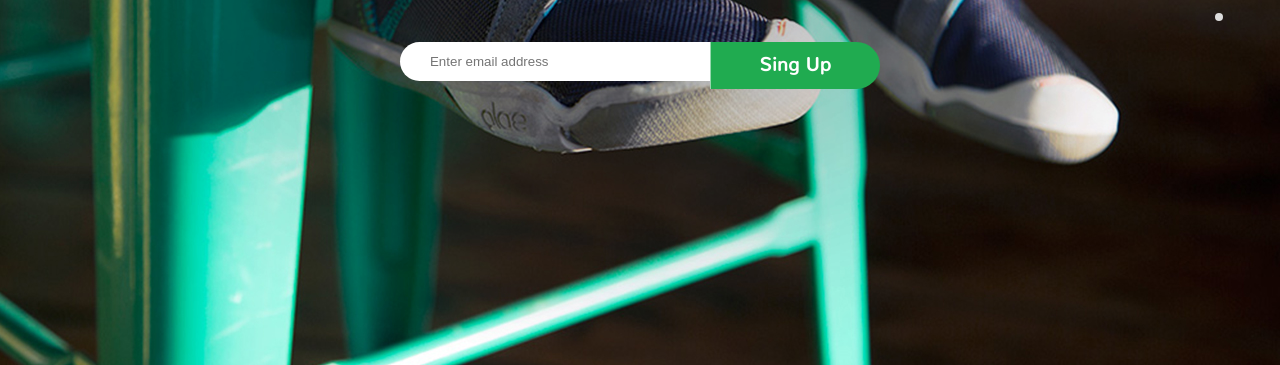
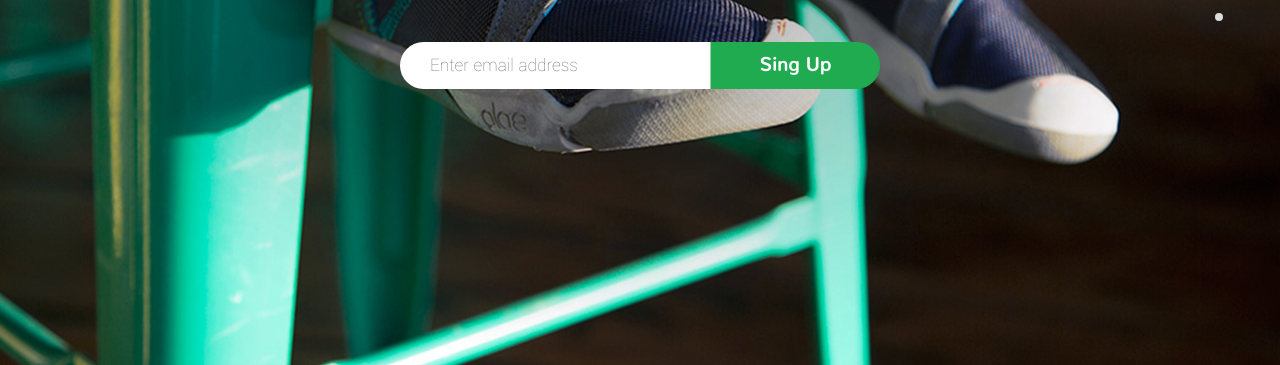
Before and after one commit to CodeZavr/Plae-site, a plain HTML site: page index.html in a window 1280 px wide. Shown: the part 435-800 px from the top of the page. Drawn offline with Linux system fonts and the light colour scheme.

Commit message:
IE 10 changes

```diff
--- /dev/null
+++ b/css/fonts.css
@@ -0,0 +1,59 @@
+@font-face {
+  font-family: "roboto";
+  font-style: normal;
+  font-weight: normal;
+  src: url("../fonts/RobotoRegular/RobotoRegular.eot?#iefix") format("embedded-opentype"), url("../fonts/RobotoRegular/RobotoRegular.woff") format("woff"), url("../fonts/RobotoRegular/RobotoRegular.ttf") format("truetype"); }
+
+@font-face {
+  font-family: "roboto";
+  font-style: normal;
+  font-weight: bold;
+  src: url("../fonts/RobotoBold/RobotoBold.eot?#iefix") format("embedded-opentype"), url("../fonts/RobotoBold/RobotoBold.woff") format("woff"), url("../fonts/RobotoBold/RobotoBold.ttf") format("truetype"); }
+
+@font-face {
+  font-family: "Yantramanav";
+  font-style: normal;
+  font-weight: 100;
+  src: url("../fonts/YantramanavThin/YantramanavThin.eot?#iefix") format("embedded-opentype"), url("../fonts/YantramanavThin/YantramanavThin.woff2") format("woff2"), url("../fonts/YantramanavThin/YantramanavThin.woff") format("woff"), url("../fonts/YantramanavThin/YantramanavThin.ttf") format("truetype"), url("../fonts/YantramanavThin/YantramanavThin.svg#Yantramanav") format("svg"); }
+
+@font-face {
+  font-family: "Yantramanav";
+  font-style: normal;
+  font-weight: 300;
+  src: url("../fonts/YantramanavLight/YantramanavLight.eot?#iefix") format("embedded-opentype"), url("../fonts/YantramanavLight/YantramanavLight.woff2") format("woff2"), url("../fonts/YantramanavLight/YantramanavLight.woff") format("woff"), url("../fonts/YantramanavLight/YantramanavLight.ttf") format("truetype"), url("../fonts/YantramanavLight/YantramanavLight.svg#Yantramanav") format("svg"); }
+
+@font-face {
+  font-family: "Yantramanav";
+  font-style: normal;
+  font-weight: 400;
+  src: url("../fonts/YantramanavRegular/YantramanavRegular.eot?#iefix") format("embedded-opentype"), url("../fonts/YantramanavRegular/YantramanavRegular.woff2") format("woff2"), url("../fonts/YantramanavRegular/YantramanavRegular.woff") format("woff"), url("../fonts/YantramanavRegular/YantramanavRegular.ttf") format("truetype"), url("../fonts/YantramanavRegular/YantramanavRegular.svg#Yantramanav") format("svg"); }
+
+@font-face {
+  font-family: "Yantramanav";
+  font-style: normal;
+  font-weight: 500;
+  src: url("../fonts/YantramanavMedium/YantramanavMedium.eot?#iefix") format("embedded-opentype"), url("../fonts/YantramanavMedium/YantramanavMedium.woff2") format("woff2"), url("../fonts/YantramanavMedium/YantramanavMedium.woff") format("woff"), url("../fonts/YantramanavMedium/YantramanavMedium.ttf") format("truetype"), url("../fonts/YantramanavMedium/YantramanavMedium.svg#Yantramanav") format("svg"); }
+
+@font-face {
+  font-family: "Yantramanav";
+  font-style: normal;
+  font-weight: 700;
+  src: url("../fonts/YantramanavBold/YantramanavBold.eot?#iefix") format("embedded-opentype"), url("../fonts/YantramanavBold/YantramanavBold.woff2") format("woff2"), url("../fonts/YantramanavBold/YantramanavBold.woff") format("woff"), url("../fonts/YantramanavBold/YantramanavBold.ttf") format("truetype"), url("../fonts/YantramanavBold/YantramanavBold.svg#Yantramanav") format("svg"); }
+
+@font-face {
+  font-family: "Yantramanav";
+  font-style: normal;
+  font-weight: 900;
+  src: url("../fonts/YantramanavBlack/YantramanavBlack.eot?#iefix") format("embedded-opentype"), url("../fonts/YantramanavBlack/YantramanavBlack.woff2") format("woff2"), url("../fonts/YantramanavBlack/YantramanavBlack.woff") format("woff"), url("../fonts/YantramanavBlack/YantramanavBlack.ttf") format("truetype"), url("../fonts/YantramanavBlack/YantramanavBlack.svg#Yantramanav") format("svg"); }
+
+@font-face {
+  font-family: "Nunito";
+  font-style: normal;
+  font-weight: 300;
+  src: url("../fonts/NunitoLight/Nunito-Light.eot?#iefix") format("embedded-opentype"), url("../fonts/NunitoLight/Nunito-Light.woff") format("woff"), url("../fonts/NunitoLight/Nunito-Light.ttf") format("truetype"), url("../fonts/NunitoLight/Nunito-Light.svg#Nunito") format("svg"); }
+
+@font-face {
+  font-family: "Nunito";
+  font-style: normal;
+  font-weight: 400;
+  src: url("../fonts/NunitoRegular/Nunito-Regular.eot?#iefix") format("embedded-opentype"), url("../fonts/NunitoRegular/Nunito-Regular.woff") format("woff"), url("../fonts/NunitoRegular/Nunito-Regular.ttf") format("truetype"), url("../fonts/NunitoRegular/Nunito-Regular.svg#Nunito") format("svg"); }
--- a/css/main.css
+++ b/css/main.css
@@ -1,4 +1,4 @@
-/*        FONTS ========================================= */
+/*				FONTS ========================================= */
 @font-face {
   font-family: "roboto";
   font-style: normal;
@@ -58,7 +58,6 @@
   font-style: normal;
   font-weight: 400;
   src: url("../fonts/NunitoRegular/Nunito-Regular.eot?#iefix") format("embedded-opentype"), url("../fonts/NunitoRegular/Nunito-Regular.woff") format("woff"), url("../fonts/NunitoRegular/Nunito-Regular.ttf") format("truetype"), url("../fonts/NunitoRegular/Nunito-Regular.svg#Nunito") format("svg"); }
-
 
 /*				RESETS ========================================= */
 html, body, div, span, applet, object, iframe, h1, h2, h3, h4, h5, h6, p, blockquote, pre, a, abbr, acronym, address, big, cite, code, del, dfn, em, img, ins, kbd, q, s, samp, small, strike, strong, sub, sup, tt, var, b, u, i, center, dl, dt, dd, ol, ul, li, fieldset, form, label, legend, table, caption, tbody, tfoot, thead, tr, th, td, article, aside, canvas, details, embed, figure, figcaption, footer, header, hgroup, menu, nav, output, ruby, section, summary, time, mark, audio, video {
@@ -249,12 +248,15 @@ body {
   max-width: 480px;
   margin: 0 auto; }
   .subscribe__input {
+    font-family: Yantramanav, Tahoma, Arial, sans-serif;
     border: 0;
     padding: 12px 10px 12px 30px;
     -webkit-border-radius: 25px 0 0 25px;
             border-radius: 25px 0 0 25px;
     float: left;
-    width: 64.58%; }
+    width: 64.58%;
+    font-size: 1.0625em;
+    font-weight: 100; }
   .subscribe__submit {
     border: 0;
     -webkit-border-radius: 0 25px 25px 0;
@@ -305,18 +307,16 @@ body {
   margin-bottom: 35px; }
 
 .box-50 {
-  position: absolute;
+  min-height: 1px;
   width: 50%;
   height: 100%;
   display: table;
   vertical-align: middle;
   min-height: 800px; }
   .box-50--left {
-    top: 0;
-    left: 0; }
+    float: left; }
   .box-50--right {
-    top: 0;
-    right: 0; }
+    float: right; }
 
 .side-content {
   margin: 0 auto;
```
